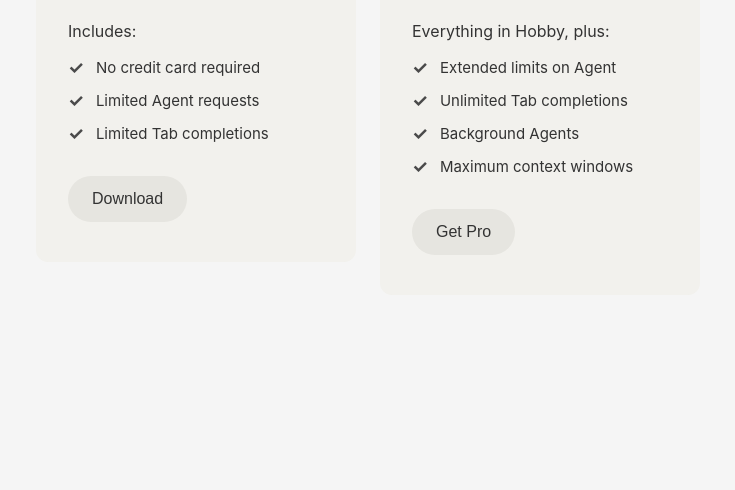
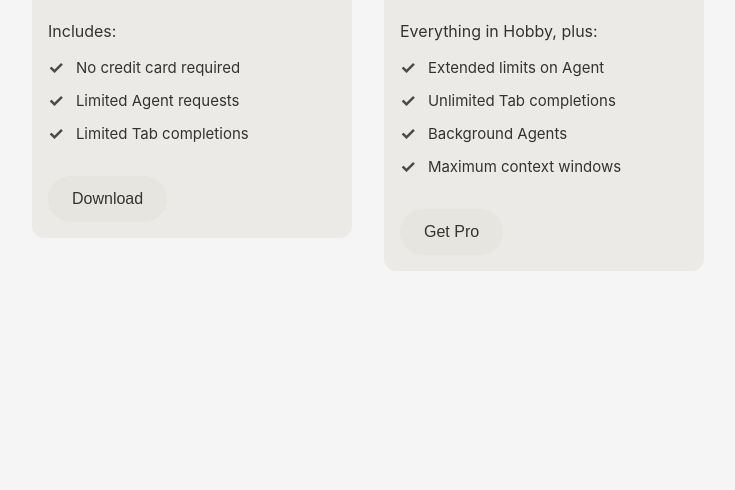
Before and after one commit to otaconn23/ai-bootcamp-first-lesson, a plain HTML site: page index.html in a window 1280 px wide. Shown: the part 310-800 px from the top of the page, without its empty margins (272-1007 px from the left). Drawn offline with Linux system fonts and the light colour scheme.

Commit message:
Update styles.css
Changed bg and padding

```diff
--- a/styles.css
+++ b/styles.css
@@ -17,16 +17,16 @@ body {
 .cards-container {
     display: flex;
     flex-direction: row;
-    gap: 24px;
+    gap: 32px;
     flex-wrap: nowrap;
     justify-content: center;
     align-items: flex-start;
 }
 
 .card {
-    background-color: #f2f1ed;
+    background-color: #ebeae6;
     border-radius: 12px;
-    padding: 40px 32px;
+    padding: 16px;
     width: 320px;
     flex-shrink: 0;
 }
```
